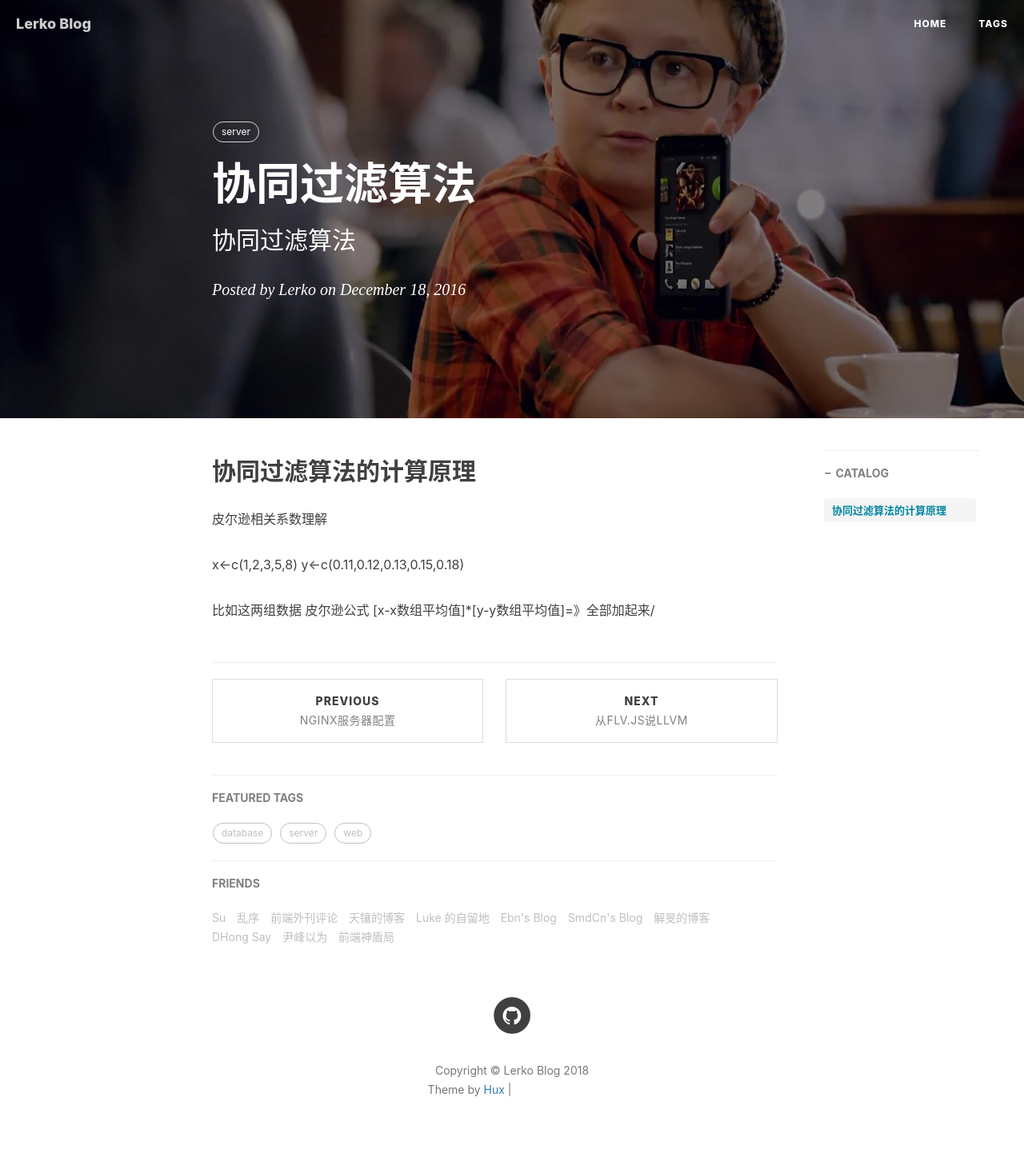
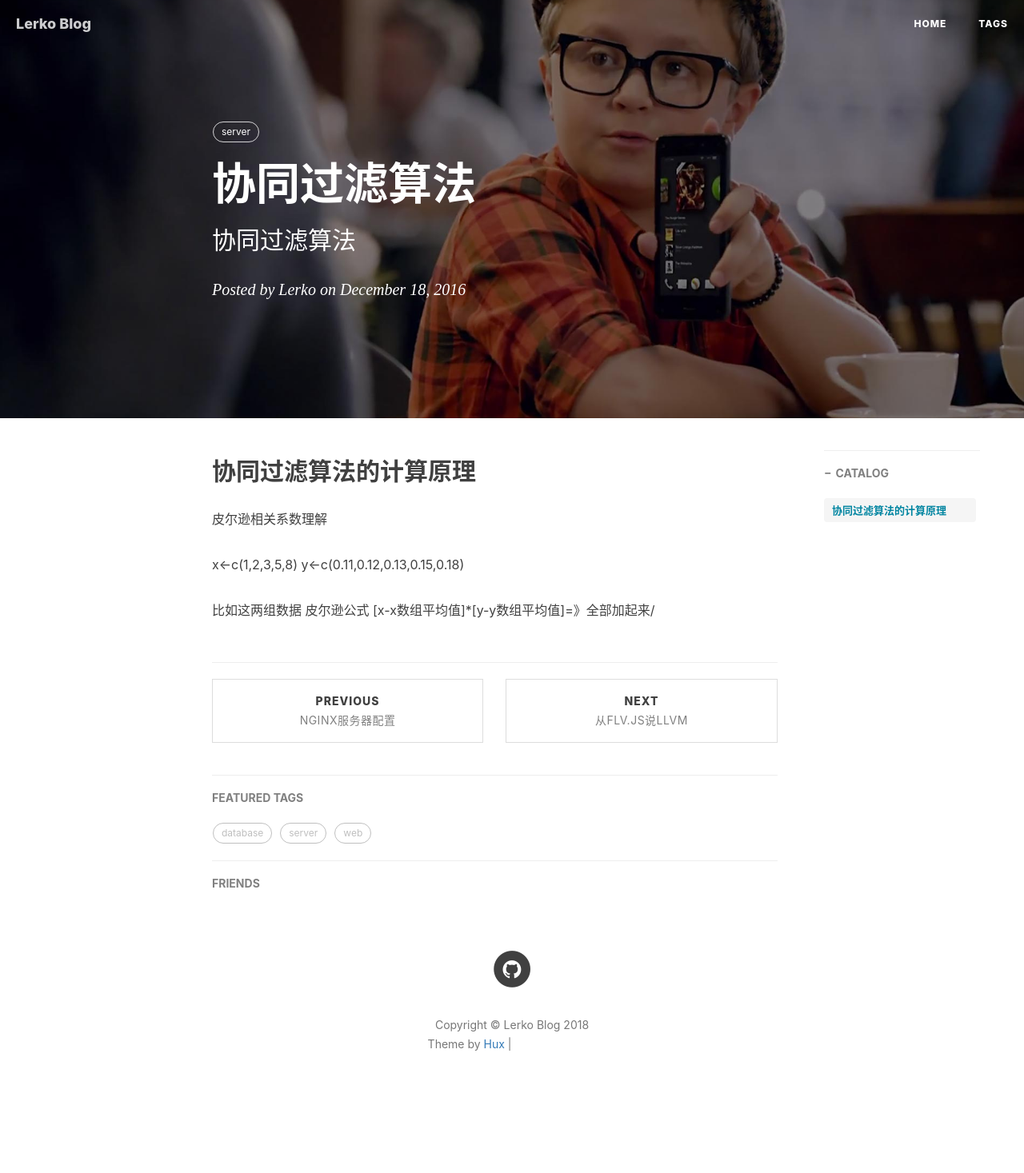
Before and after one commit to chenyingqiao/chenyingqiao.github.io, a Jekyll site: the page built from _posts/2016-12-30-协同过滤推荐算法.markdown, in a window 1280 px wide. Shown: the whole page at 80% size. Built offline with Jekyll 4.4.1, drawn with Linux system fonts in a browser that asks for light colours; nearby versions of some CDN libraries; comment, search, counter and statistics services are not loaded; after the commit the page ends 1410 px from its top, so only the background shows below that; some of the changed lines change nothing that is shown; grey boxes are pictures that could not be loaded.

Commit message:
修改一些配置
修改一些配置和文件信息

```diff
--- a/_config.yml
+++ b/_config.yml
@@ -89,38 +89,38 @@ service-worker: true
 
 # Friends
 friends: [
-    {
-        title: "Su",
-        href: "http://su.gallery/"
-    },{
-        title: "乱序",
-        href: "http://mida.re/"
-    },{
-        title: "前端外刊评论",
-        href: "http://qianduan.guru/"
-    },{
-        title: "天镶的博客",
-        href: "http://lingyu.wang/"
-    },{
-        title: "Luke 的自留地",
-        href: "http://hmqk1995.github.io"
-    },{
-        title: "Ebn's Blog",
-        href: "http://ebnbin.com/"
-    },{
-        title: "SmdCn's Blog",
-        href: "http://blog.smdcn.net"
-    },{
-        title: "解旻的博客",
-        href: "http://xieminis.me/"
-    },{
-        title: "DHong Say",
-        href: "http://dhong.co"
-    },{
-        title: "尹峰以为",
-        href: "http://ingf.github.io/"
-    },{
-        title: "前端神盾局",
-        href: "http://wepiaofei.github.io/blog/"
-    }
+    # {
+    #     title: "Su",
+    #     href: "http://su.gallery/"
+    # },{
+    #     title: "乱序",
+    #     href: "http://mida.re/"
+    # },{
+    #     title: "前端外刊评论",
+    #     href: "http://qianduan.guru/"
+    # },{
+    #     title: "天镶的博客",
+    #     href: "http://lingyu.wang/"
+    # },{
+    #     title: "Luke 的自留地",
+    #     href: "http://hmqk1995.github.io"
+    # },{
+    #     title: "Ebn's Blog",
+    #     href: "http://ebnbin.com/"
+    # },{
+    #     title: "SmdCn's Blog",
+    #     href: "http://blog.smdcn.net"
+    # },{
+    #     title: "解旻的博客",
+    #     href: "http://xieminis.me/"
+    # },{
+    #     title: "DHong Say",
+    #     href: "http://dhong.co"
+    # },{
+    #     title: "尹峰以为",
+    #     href: "http://ingf.github.io/"
+    # },{
+    #     title: "前端神盾局",
+    #     href: "http://wepiaofei.github.io/blog/"
+    # }
 ]
```
Also changed, not shown: _posts/2016-12-30-协同过滤推荐算法.markdown (renamed from _posts/2016-12-30-协同过滤推荐算法.md), pwa/manifest.json.
